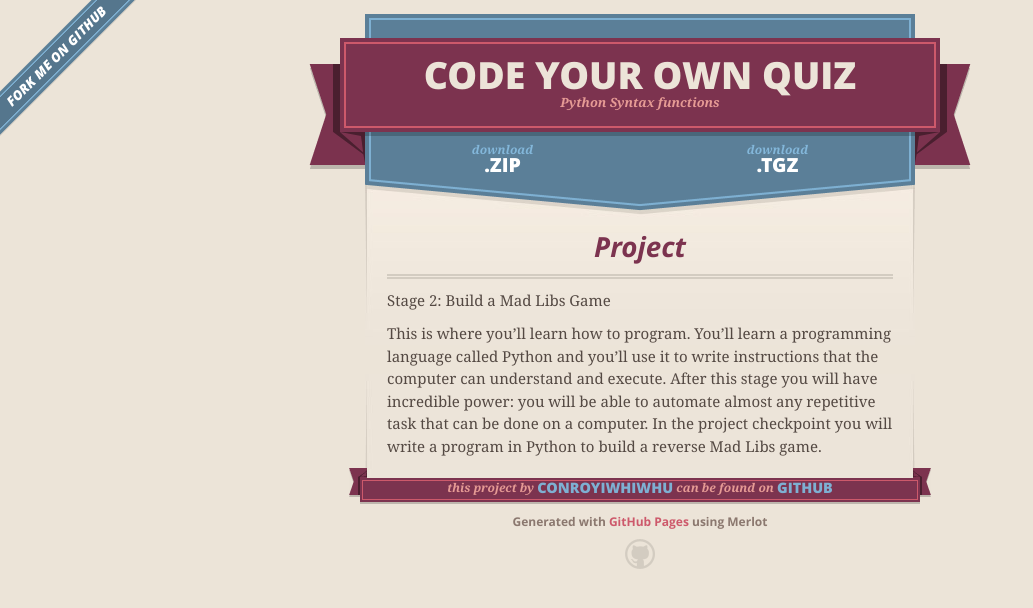
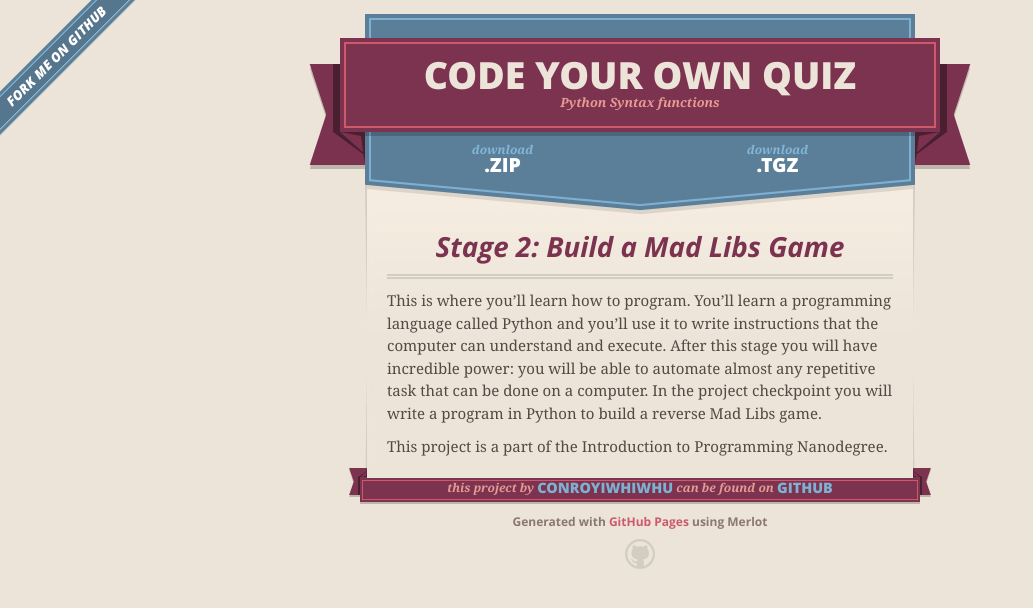
Before and after one commit to conroyiwhiwhu/IPND-NANODEGREE-CODE-YOUR-OWN-QUIZ, a plain HTML site: page index.html in a window 1280 px wide. Shown: the whole page, without its empty margins (0-1033 px from the left). Drawn offline with nearby package versions, Linux system fonts and the light colour scheme.

Commit message:
Create gh-pages branch via GitHub

```diff
--- a/index.html
+++ b/index.html
@@ -47,11 +47,11 @@
 
       <section id="main_content">
         <h1>
-<a id="project" class="anchor" href="#project" aria-hidden="true"><span aria-hidden="true" class="octicon octicon-link"></span></a>Project</h1>
-
-<p>Stage 2: Build a Mad Libs Game</p>
+<a id="stage-2-build-a-mad-libs-game" class="anchor" href="#stage-2-build-a-mad-libs-game" aria-hidden="true"><span aria-hidden="true" class="octicon octicon-link"></span></a>Stage 2: Build a Mad Libs Game</h1>
 
 <p>This is where you’ll learn how to program. You’ll learn a programming language called Python and you’ll use it to write instructions that the computer can understand and execute. After this stage you will have incredible power: you will be able to automate almost any repetitive task that can be done on a computer. In the project checkpoint you will write a program in Python to build a reverse Mad Libs game.</p>
+
+<p>This project is a part of the Introduction to Programming Nanodegree.</p>
       </section>
 
       <footer>
--- a/params.json
+++ b/params.json
@@ -1,6 +1,6 @@
 {
   "name": "Code Your Own Quiz",
   "tagline": "Python Syntax functions",
-  "body": "# Project\r\n\r\nStage 2: Build a Mad Libs Game\r\n\r\nThis is where you’ll learn how to program. You’ll learn a programming language called Python and you’ll use it to write instructions that the computer can understand and execute. After this stage you will have incredible power: you will be able to automate almost any repetitive task that can be done on a computer. In the project checkpoint you will write a program in Python to build a reverse Mad Libs game.\r\n",
+  "body": "# Stage 2: Build a Mad Libs Game\r\n\r\nThis is where you’ll learn how to program. You’ll learn a programming language called Python and you’ll use it to write instructions that the computer can understand and execute. After this stage you will have incredible power: you will be able to automate almost any repetitive task that can be done on a computer. In the project checkpoint you will write a program in Python to build a reverse Mad Libs game.\r\n\r\nThis project is a part of the Introduction to Programming Nanodegree.\r\n",
   "note": "Don't delete this file! It's used internally to help with page regeneration."
 }
```
